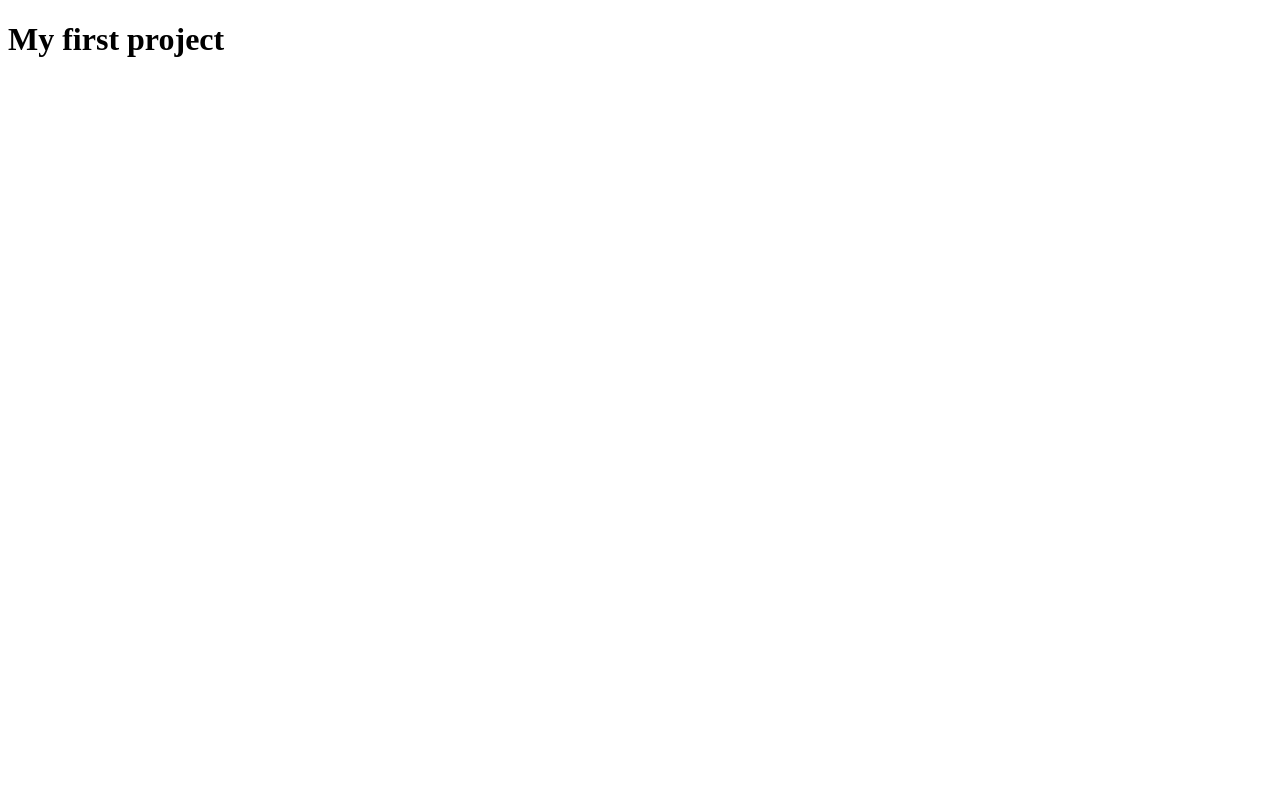
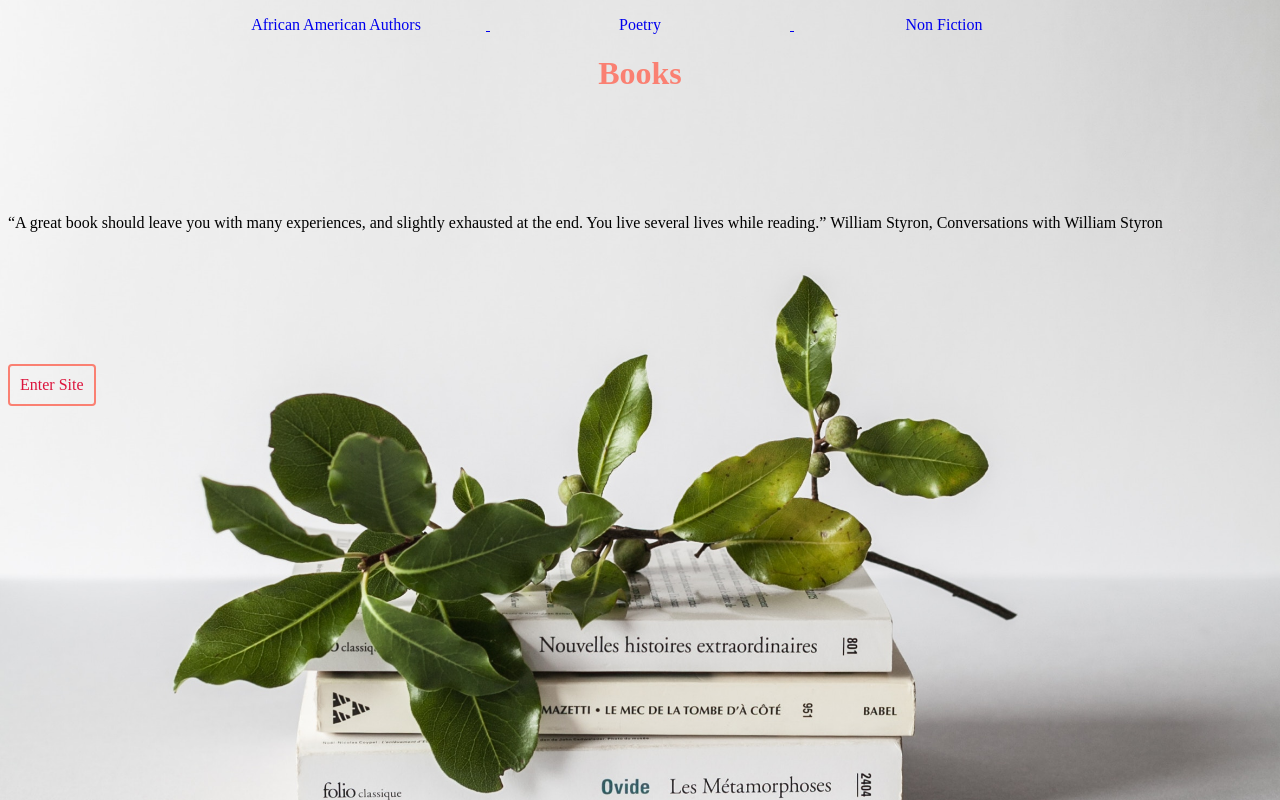
Before and after one commit to chelseaconwell/Conwell_Chelsea_Project1A, a plain HTML site: page index.html in a window 1280 px wide. Drawn offline with Linux system fonts and the light colour scheme.

Commit message:
Basic Outline

```diff
--- a/index.html
+++ b/index.html
@@ -2,10 +2,30 @@
 <html>
 
 <head>
-    <title>My Webiste Project</title>
-</head>
+    <meta charset="utf-8">
+    <title>My Top Book Picks</title>
+    <link rel="stylesheet" type="text/css" href="style.css"> </head>
 
 <body>
-    <h1>My first project</h1></body>
+    <nav>
+        <ul>
+            <a href="AfricanAmericanAuthors.html">
+                <li>African American Authors</li>
+            </a>
+            <a href="Poetry.html">
+                <li>Poetry</li>
+            </a>
+            <a href="NonFiction.html">
+                <li>Non Fiction</li>
+            </a>
+        </ul>
+    </nav>
+    <h1>Books</h1>
+    <p>“A great book should leave you with many experiences, and slightly exhausted at the end. You live several lives while reading.” William Styron, Conversations with William Styron </p>
+    <p></p>
+    <a href="AfricanAmericanAuthors.html">
+        <div class="button">Enter Site</div>
+    </a>
+</body>
 
 </html>
--- a/style.css
+++ b/style.css
@@ -0,0 +1,46 @@
+body {
+    background-image: url(SimpleBooks.jpg);
+    background-size: cover;
+    background-position: center center;
+    background-repeat: no-repeat;
+    min-height: 25vh;
+}
+
+h1 {
+    color: salmon;
+    text-align: center;
+}
+
+nav ul {
+    list-style-type: none;
+    padding: 0;
+    text-align: center;
+}
+
+nav ul li {
+    display: inline-block;
+    width: 300px;
+}
+
+p {
+    padding-top: 100px
+}
+
+.button {
+    display: inline-block;
+    border: solid 2px salmon;
+    border-radius: 4px;
+    padding: 10px;
+    color: crimson;
+    cursor: pointer;
+    transition: .5s all;
+}
+
+.button:hover {
+    background-color: bisque;
+    transition: .5s all;
+}
+
+h1::before {
+    content:
+}
```
Also changed, not shown: AfricanAmericanAuthors.html (added, +10 -0 lines), NonFiction.html (added, +12 -0 lines), Poetry.html (added, +12 -0 lines), HappyDaysAhead.jpg (added), SimpleBooks.jpg (added), 2 other files.
